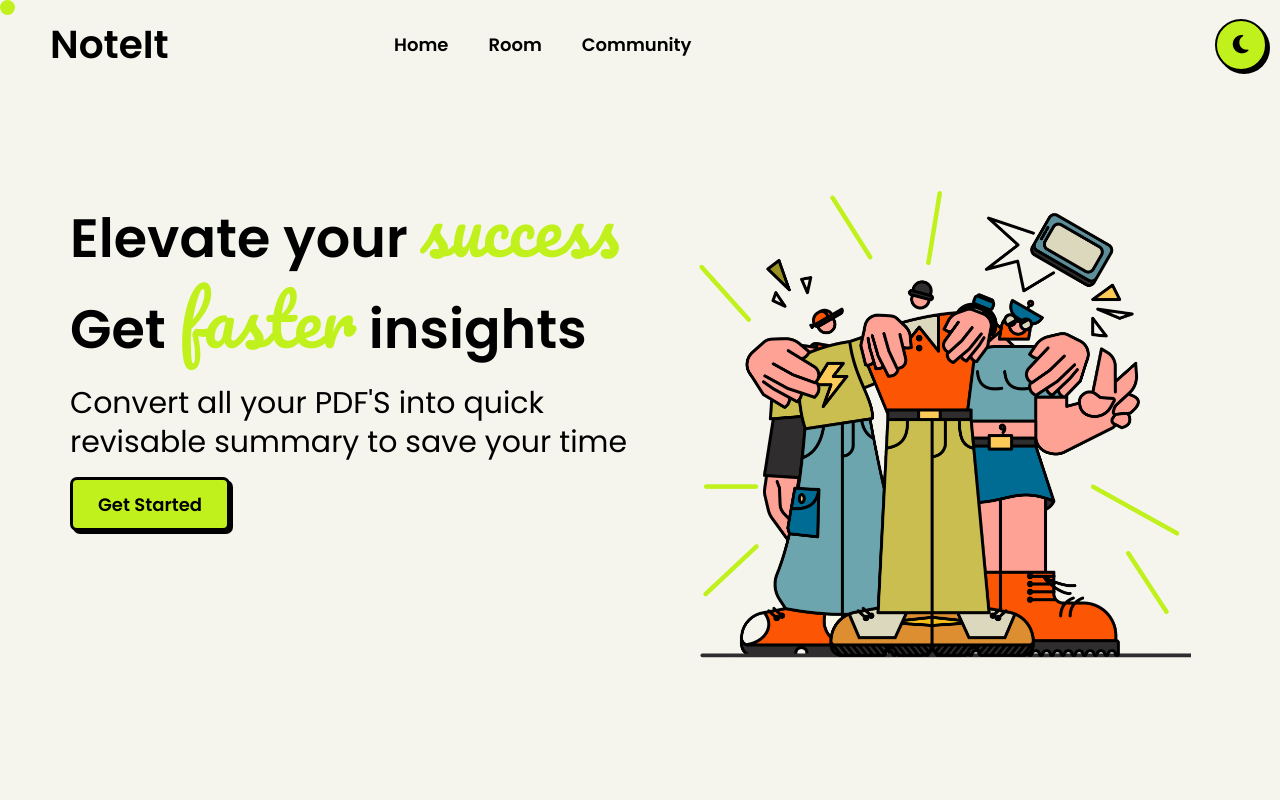
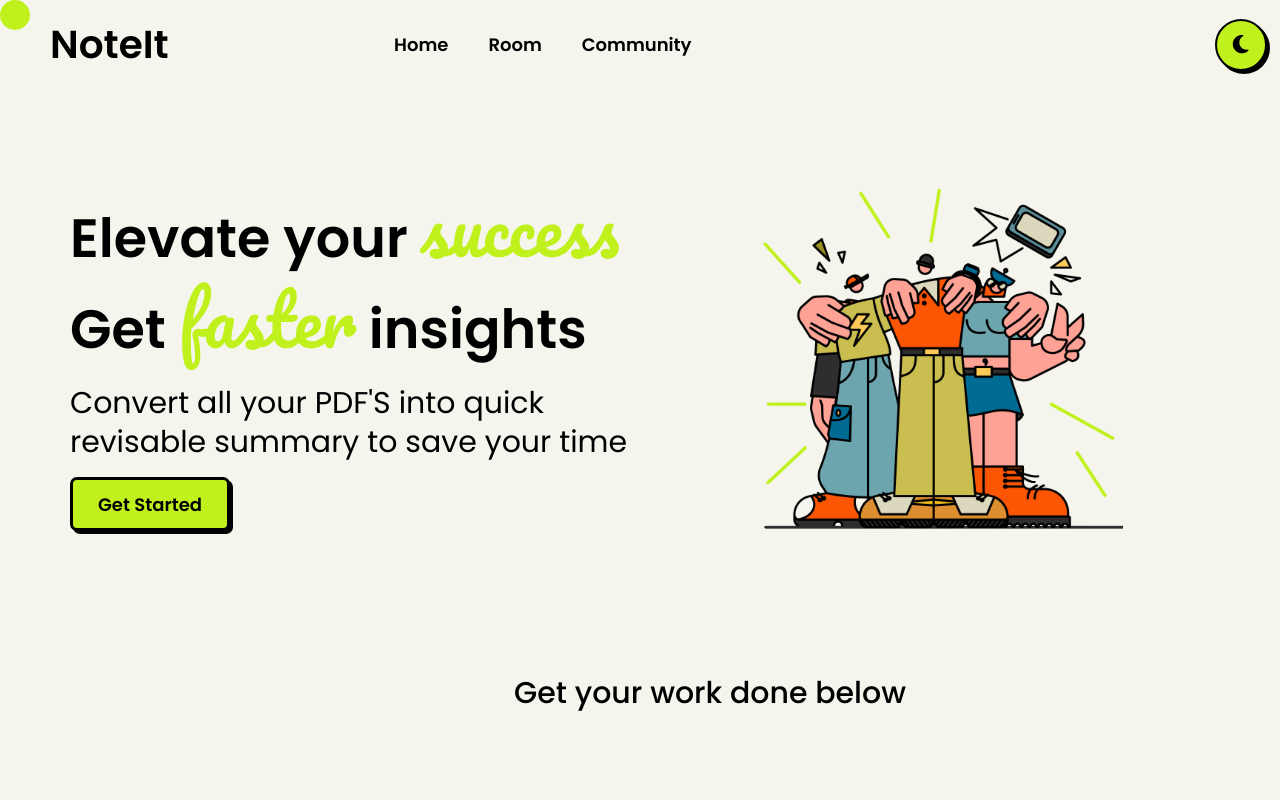
Before and after one commit to mishrayush15/NoteIt, a React (Vite) app: page / in a window 1280 px wide. Shown: the top 800 px of the page. Built offline with nearby package versions, Linux system fonts and the light colour scheme; a web font is replaced by a local one.

Commit message:
edit icon

```diff
--- a/src/App.jsx
+++ b/src/App.jsx
@@ -15,7 +15,7 @@ const App = () => {
     gsap.to(".cursor", {
       x: e.clientX,
       y: e.clientY,
-      duration: 0.3,
+      duration: 0.7,
       ease: 'power3.out'
     });
   };
--- a/src/Components/LandingPage/CenterContent/CenterContent.css
+++ b/src/Components/LandingPage/CenterContent/CenterContent.css
@@ -58,7 +58,7 @@
 
 .image img{
     margin: 0 auto;
-    width: 89%;
+    width: 65%;
 
 }
 
--- a/src/index.css
+++ b/src/index.css
@@ -17,8 +17,8 @@
 }
 
 .cursor {
-    height: 15px;
-    width: 15px;
+    height: 30px;
+    width: 30px;
     border-radius: 50%;
     background-color: #C1F11D;
     position: fixed;
```
Also changed, not shown: src/Components/UploadFile/UploadFile.css (line endings or trailing spaces).
